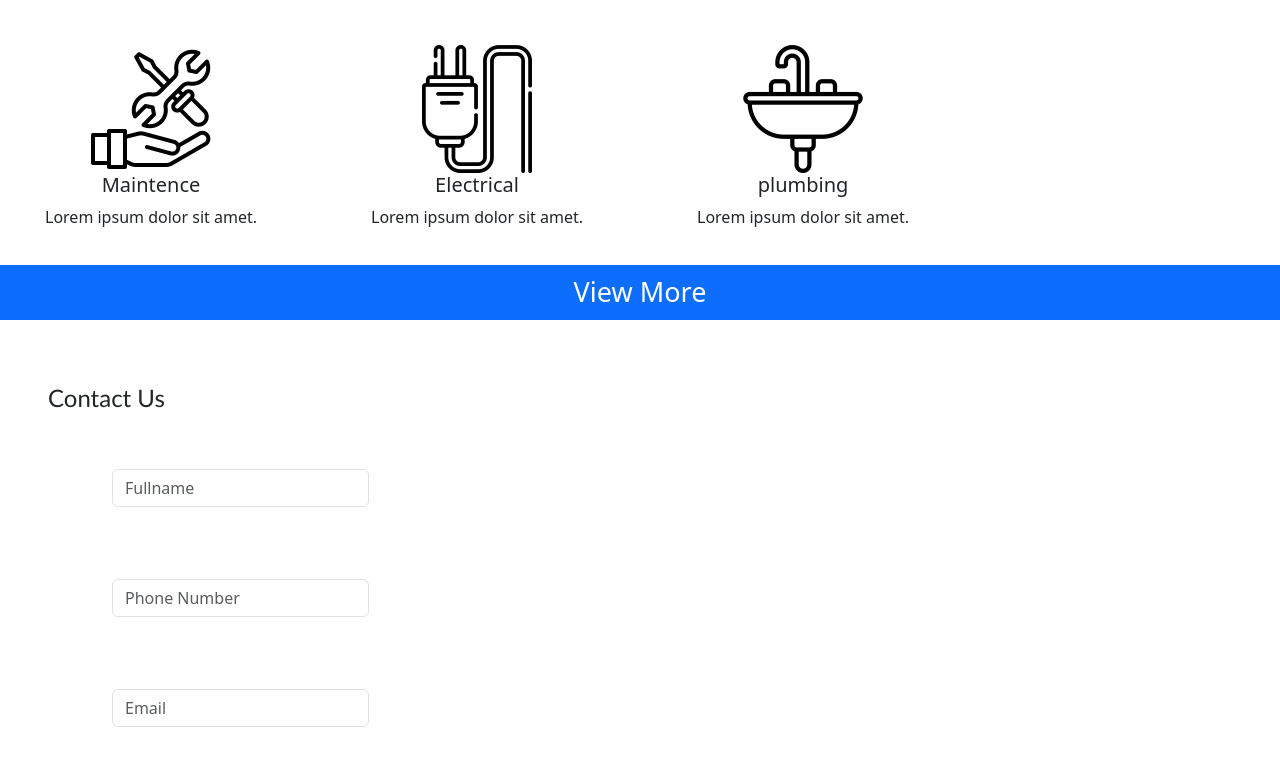
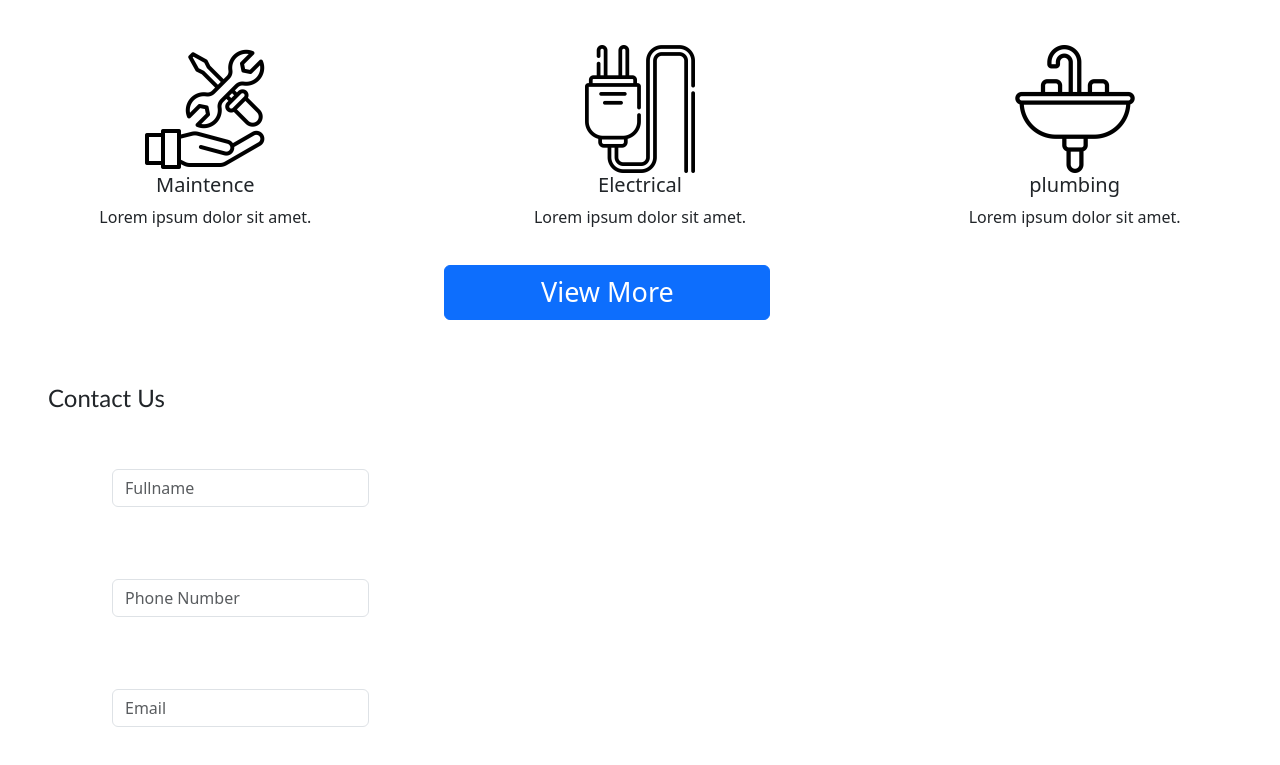
Before and after one commit to abdotete142-maker/Architecture, a plain HTML site: page index.html in a window 1280 px wide. Shown: the part 1986-2751 px from the top of the page. Drawn offline with nearby package versions, Linux system fonts and the light colour scheme.

Commit message:
Update index.html

```diff
--- a/index.html
+++ b/index.html
@@ -75,24 +75,24 @@
 <section id="s" class="cont " style="margin-top: 3rem;">
     <div class="row  ">
         <h2 class="display-6 text-center mb-5">Our services</h2>
-            <div class=" ca col-lg-3 col-md-12 col-sm-12  cont-img text-center" >
+            <div class=" ca col-lg-4 col-md-12 col-sm-12  cont-img text-center" >
                 <img  src="s1.png" alt="">
                 <h5>Maintence</h5>
                 <p>Lorem ipsum dolor sit amet.</p>
             </div>
-            <div class=" ca col-lg-3 col-md-12 col-sm-12  cont-img text-center" >
+            <div class=" ca col-lg-4 col-md-12 col-sm-12  cont-img text-center" >
                 <img src="s2.png" alt="">
                 <h5>Electrical</h5>
                 <p>Lorem ipsum dolor sit amet.</p>
             </div>
-            <div class="ca col-lg-3 col-md-12 col-sm-12  cont-img text-center" >
+            <div class="ca col-lg-4 col-md-12 col-sm-12  cont-img text-center" >
                 <img src="s3.png" alt="">
                 <h5>plumbing</h5>
 
                 <p>Lorem ipsum dolor sit amet.</p>
 
             </div>
-     <button class="btn btn-primary text-center " style="padding: 6px 35px  ; font-size: 27px;  ">View More</button>
+     <button class="btn btn-primary text-center w-25 ra " style="padding: 6px 35px  ; font-size: 27px;  ">View More</button>
 
 
     </div>
```
